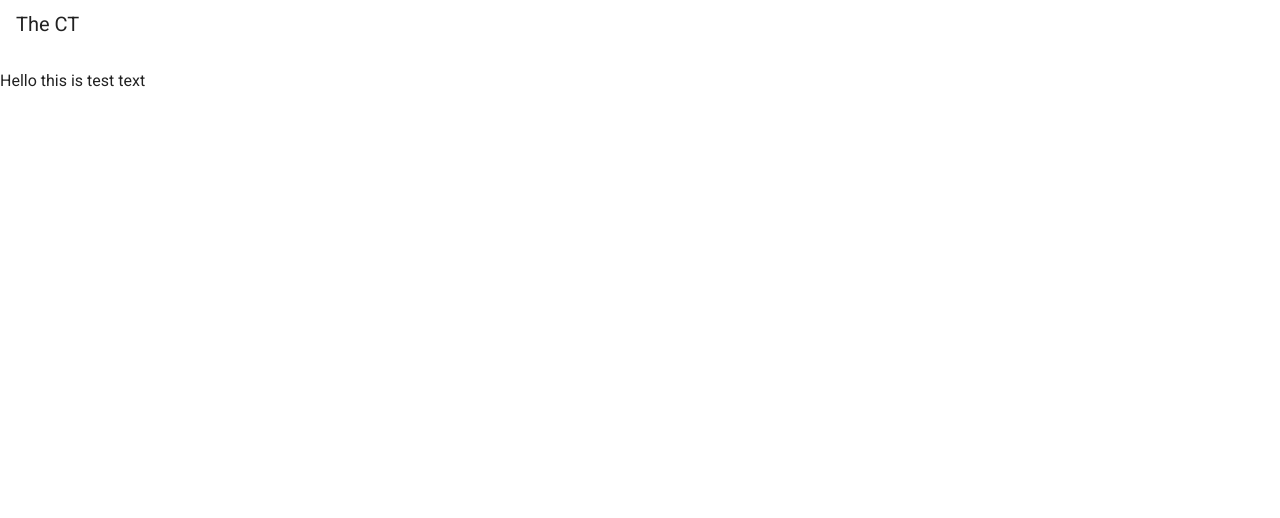
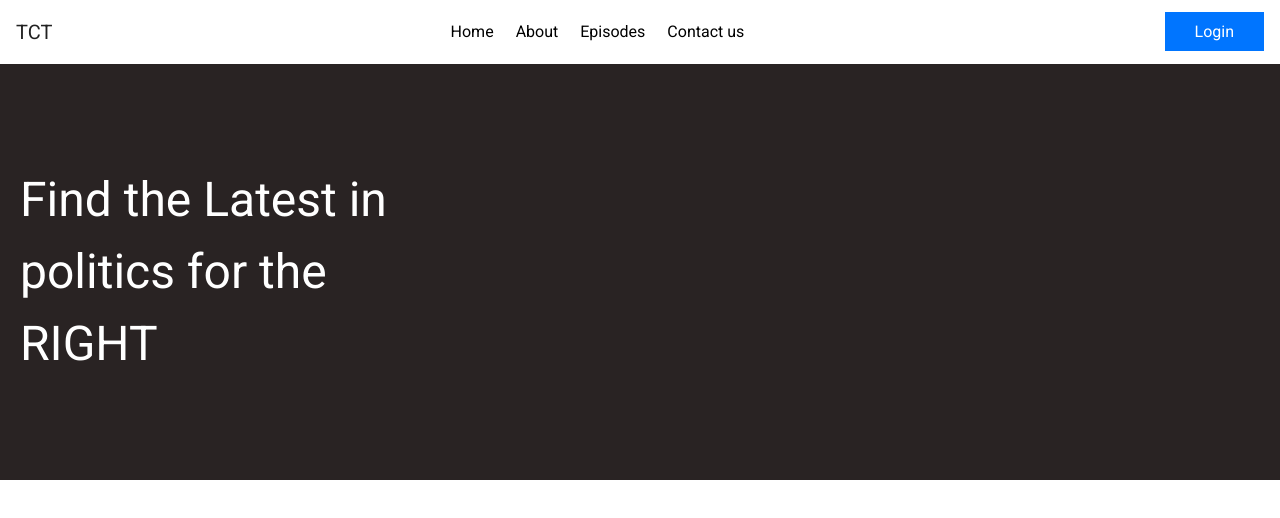
Before and after one commit to parkerdouglass/the-ct-website, a Nuxt app: page / in a window 1280 px wide. Shown: the top 518 px of the page. Built offline with nearby package versions, Linux system fonts and the light colour scheme.

Commit message:
Started working on the landing page

```diff
--- a/layouts/default.vue
+++ b/layouts/default.vue
@@ -2,14 +2,24 @@
   <v-app>
     <v-app-bar
       class="navbar"
-      dense
       elevate-on-scroll
       flat
       color = "white"
     >
       <v-app-bar-title>
-        <span class="nav-title">The CT</span>
+        <span class="nav-title">TCT</span>
       </v-app-bar-title>
+      <v-spacer></v-spacer>
+      <div class="nav-link-container">
+      <nuxt-link to="/" class="nav-link">Home</nuxt-link>
+      <nuxt-link to="/" class="nav-link">About</nuxt-link>
+      <nuxt-link to="/" class="nav-link">Episodes</nuxt-link>
+      <nuxt-link to="/" class="nav-link">Contact us</nuxt-link>
+      </div>
+      <v-spacer></v-spacer>
+      <div class="login-button-container">
+      <nuxt-link to="/" class="login-button">Login</nuxt-link>
+      </div>
     </v-app-bar>
     <v-main>
       <v-content>
@@ -29,4 +39,25 @@
   .v-toolbar{
     flex: 0.1;
   }
+  .navbar{
+    .nav-link{
+      text-decoration: none;
+      color: black;
+      margin-right: 22px;
+      :last-child{
+        margin-right: 0;
+      }
+    }
+    .login-button-container{
+      .login-button{
+        color: white;
+        background-color: #0075FF;
+        padding: 10px;
+        text-decoration: none;
+        padding-right: 30px;
+        padding-left: 30px;
+      }
+    }
+
+  }
 </style>
--- a/nuxt.config.js
+++ b/nuxt.config.js
@@ -6,8 +6,8 @@ export default {
 
   // Global page headers: https://go.nuxtjs.dev/config-head
   head: {
-    titleTemplate: '%s - the-ct-website-master',
-    title: 'the-ct-website-master',
+    titleTemplate: '%s - the-ct-website',
+    title: 'the-ct-website',
     htmlAttrs: {
       lang: 'en'
     },
--- a/pages/index.vue
+++ b/pages/index.vue
@@ -1,3 +1,27 @@
 <template>
-  <p>Hello this is test text</p>
+  <div class="hero-container">
+    <div class="hero-text">
+      <span class="text">
+        Find the Latest in <br>
+        politics for the <br>
+        RIGHT
+      </span>
+    </div>
+  </div>
 </template>
+
+<style lang="scss">
+  .hero-container{
+    background-color: #292323;
+    padding-top: 100px;
+    padding-bottom: 100px;
+    .hero-text{
+      margin-left: 20px;
+      .text{
+        color: white;
+        line-height: 9vh;
+        font-size: 48px;
+      }
+    }
+  }
+</style>
```
